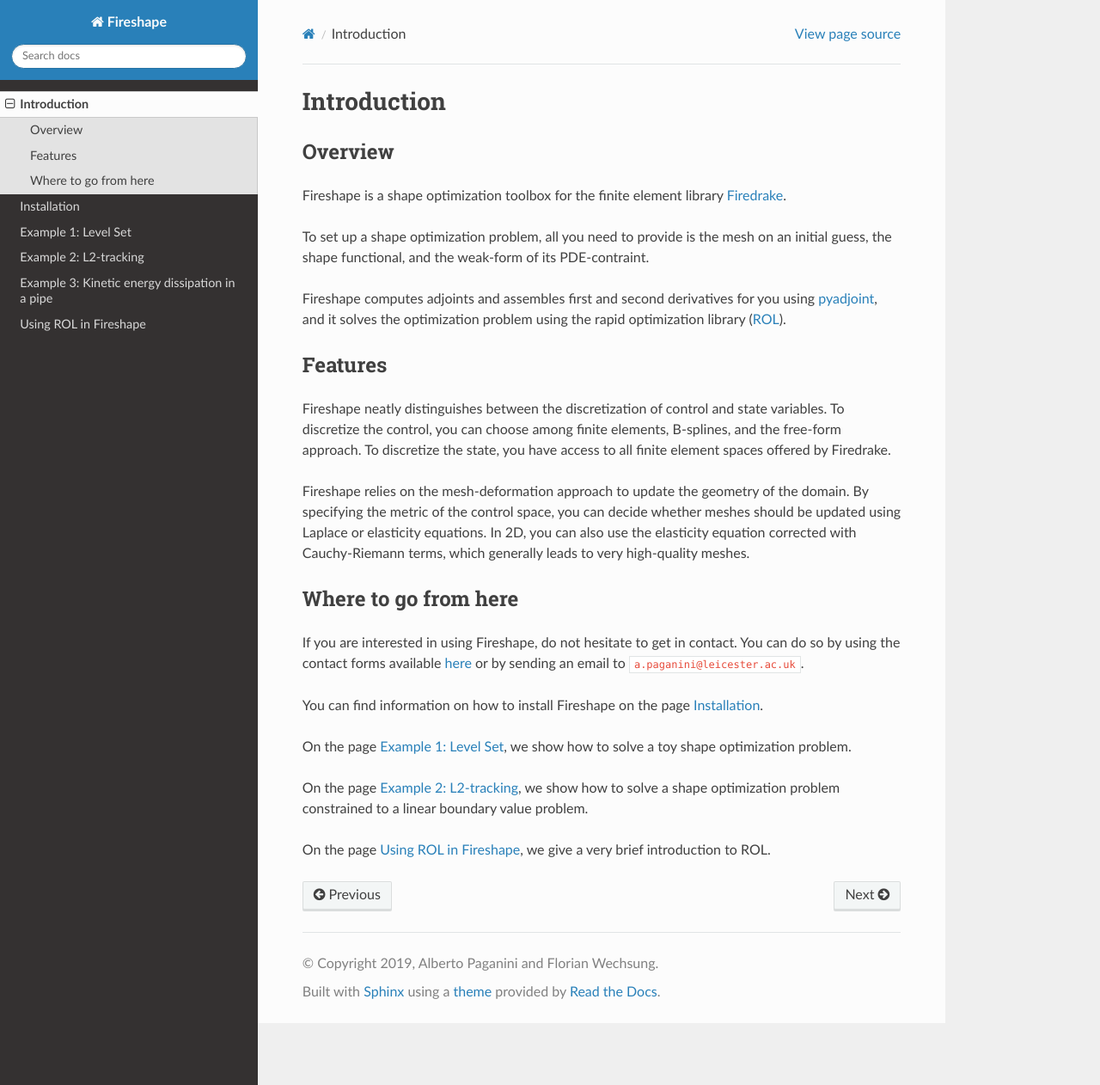
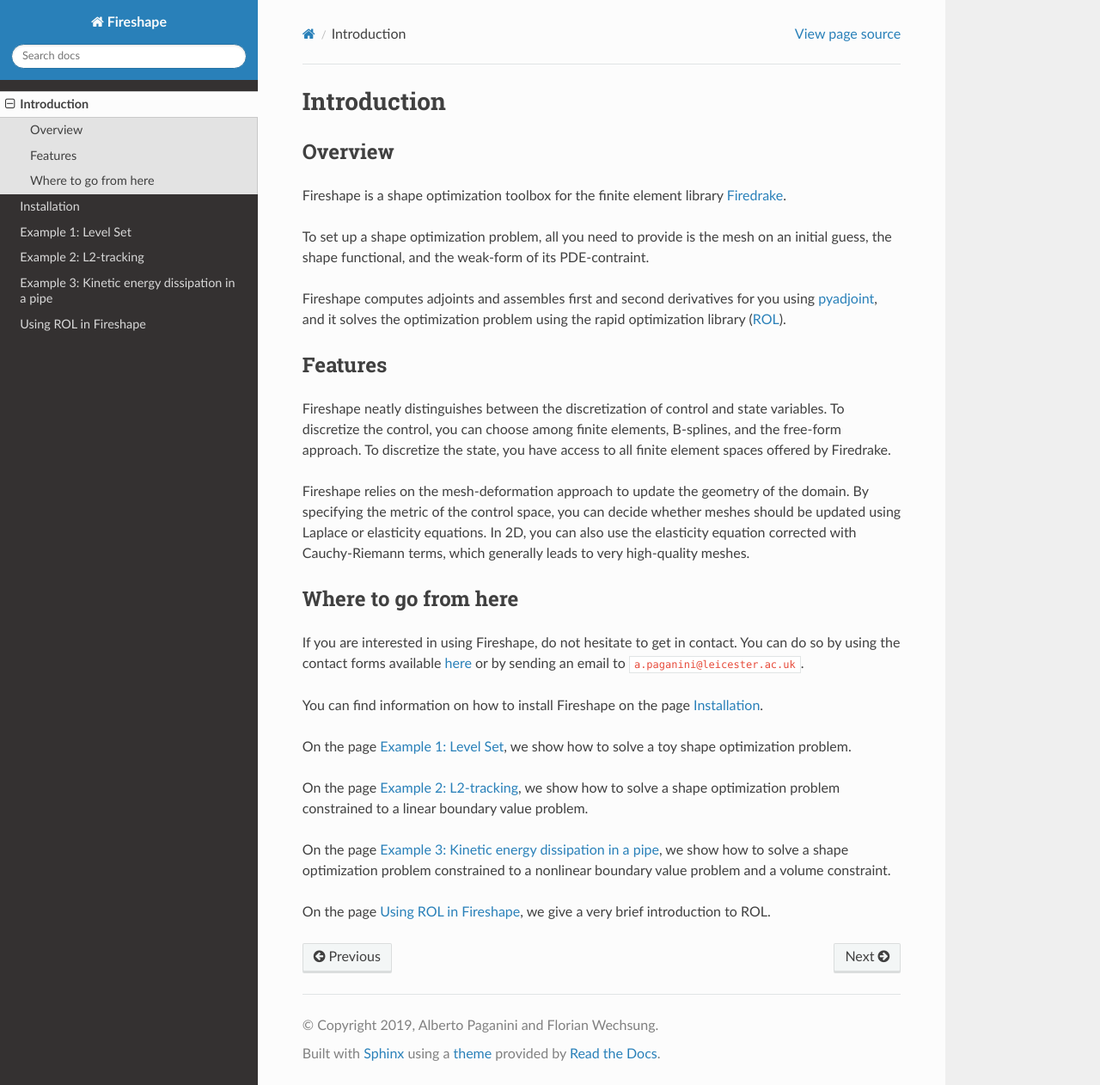
Before and after one commit to fireshape/fireshape, a Sphinx documentation site: the page built from docs/source/introduction.rst, in a window 1280 px wide and 1262 px high. Shown: the whole window at 86% size. Built offline with Sphinx 7.4.7 and the Read the Docs theme 2.0.0, drawn with Linux system fonts in a browser that asks for light colours.

Commit message:
adder ROL docu

```diff
--- a/docs/source/introduction.rst
+++ b/docs/source/introduction.rst
@@ -51,4 +51,7 @@
 On the page :ref:`example_L2tracking`, we show how to solve a shape optimization problem
 constrained to a linear boundary value problem.
 
+On the page :ref:`example_pipe`, we show how to solve a shape optimization problem
+constrained to a nonlinear boundary value problem and a volume constraint.
+
 On the page :ref:`ROL`, we give a very brief introduction to ROL.
```
